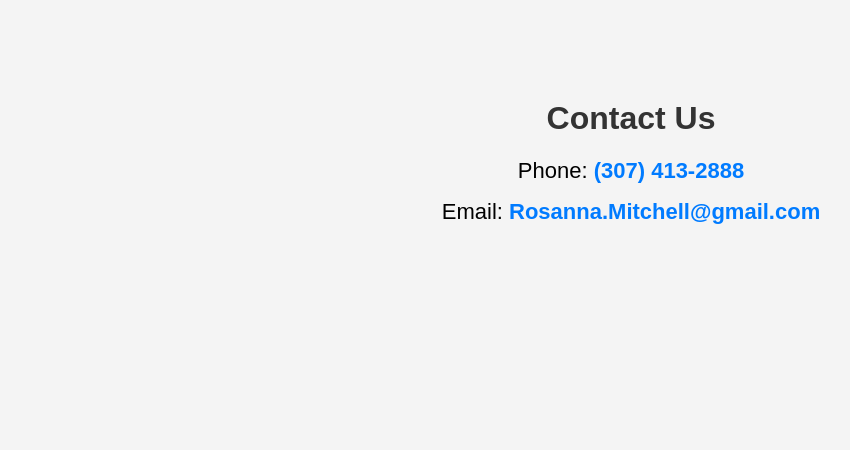
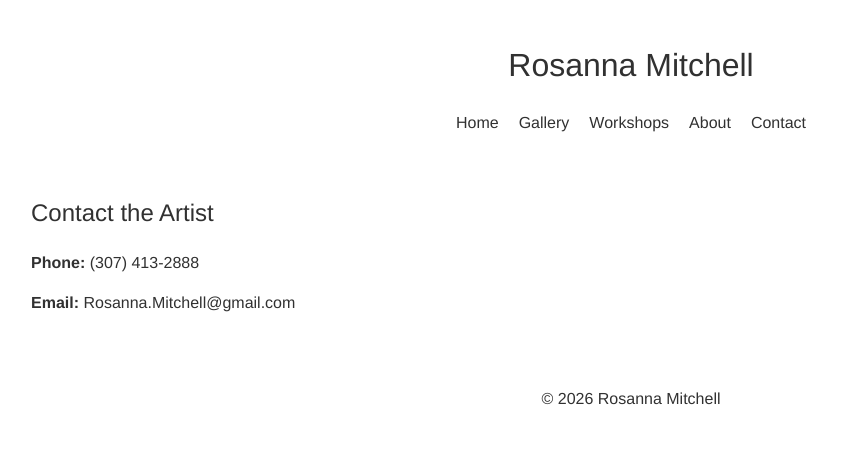
Before and after one commit to JaimeMitchell/rosannamitchellart, a plain HTML site: page contact.html in a window 1280 px wide. Shown: the whole page, without its empty margins (9-859 px from the left). Drawn offline with Linux system fonts and the light colour scheme.

Commit message:
Revise contact page layout and content

```diff
--- a/contact.html
+++ b/contact.html
@@ -1,56 +1,46 @@
 <!DOCTYPE html>
 <html lang="en">
 <head>
-    <meta charset="UTF-8">
-    <title>Contact Us</title>
-    <meta name="viewport" content="width=device-width, initial-scale=1.0">
-    <style>
-        body {
-            font-family: Arial, sans-serif;
-            background-color: #f4f4f4;
-            margin: 0;
-            padding: 0;
-            text-align: center;
-        }
-        .container {
-            margin-top: 100px;
-        }
-        h1 {
-            color: #333;
-        }
-        .contact-info {
-            font-size: 22px;
-            margin-top: 20px;
-        }
-        a {
-            color: #007BFF;
-            text-decoration: none;
-            font-weight: bold;
-        }
-        a:hover {
-            text-decoration: underline;
-        }
-        .item {
-            margin: 15px 0;
-        }
-    </style>
+  <meta charset="UTF-8">
+  <meta name="viewport" content="width=device-width, initial-scale=1">
+  <title>Contact - Rosanna Mitchell</title>
+  <link rel="stylesheet" href="assets/css/style.css">
 </head>
 <body>
-    <div class="container">
-        <h1>Contact Us</h1>
+<header>
+  <h1>Rosanna Mitchell</h1>
+  <span class="main-menu-toggle" aria-label="Open menu" tabindex="0">&#9776;</span>
+  <nav>
+    <ul>
+      <li><a href="index.html">Home</a></li>
+      <li><a href="gallery.html">Gallery</a></li>
+      <li><a href="workshops.html">Workshops</a></li>
+      <li><a href="about.html">About</a></li>
+      <li><a href="contact.html">Contact</a></li>
+    </ul>
+  </nav>
+</header>
+<main>
+  <section class="contact-page">
+    <h2>Contact the Artist</h2>
 
-        <div class="contact-info">
-            <div class="item">
-                Phone: <a href="tel:3074132888">(307) 413-2888</a>
-            </div>
+    <p>
+      <strong>Phone:</strong>
+      <a href="tel:3074132888">(307) 413-2888</a>
+    </p>
 
-            <div class="item">
-                Email: <a href="mailto:Rosanna.Mitchell@gmail.com">
-                    Rosanna.Mitchell@gmail.com
-                </a>
-            </div>
-        </div>
+    <p>
+      <strong>Email:</strong>
+      <a href="mailto:Rosanna.Mitchell@gmail.com">
+        Rosanna.Mitchell@gmail.com
+      </a>
+    </p>
 
-    </div>
+  </section>
+</main>
+<footer>
+  <p>&copy; 2026 Rosanna Mitchell</p>
+</footer>
+<script src="assets/js/script.js"></script>
 </body>
 </html>
```
